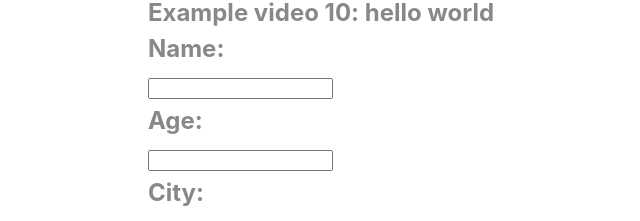
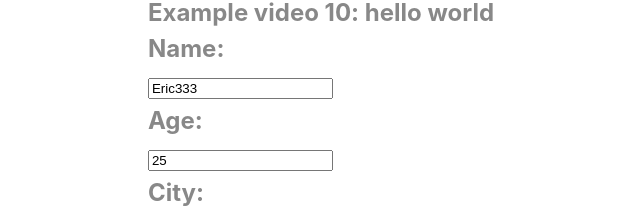
Before and after one commit to haryphamdev/react-ts-vite, a React (Vite) app: page / in a window 1280 px wide. Shown: the part 232-453 px from the top of the page, without its empty margins (319-959 px from the left). Built offline with nearby package versions, Linux system fonts and the light colour scheme.

Commit message:
video 15 complete

```diff
--- a/src/App.tsx
+++ b/src/App.tsx
@@ -28,7 +28,10 @@ function App() {
         </button>
       </div>
       <h2 className="read-the-docs">
-        <Video10 />
+        <Video10
+          defaultAge={25}
+          defautName={'Eric333'}
+        />
       </h2>
     </div>
   )
--- a/src/examples/Video10/Video10.tsx
+++ b/src/examples/Video10/Video10.tsx
@@ -12,11 +12,15 @@ interface IUser {
     city: string;
 }
 
-const Video10 = () => {
-
-    //todo: gán default value
-    const [name, setName] = useState<string>("");
-    const [age, setAge] = useState<number | string>("");
+interface IProps {
+    defautName: string;
+    defaultAge: number | string;
+}
+const Video10 = (props: IProps) => {
+    const { defautName, defaultAge } = props;
+    //todo: gán default value, đồng thời định nghĩa props cho component
+    const [name, setName] = useState<string>(defautName);
+    const [age, setAge] = useState<number | string>(defaultAge);
 
     const [city, setCity] = useState<string[]>(["Hà Nội", "Đà Nẵng", "Hồ Chí Minh"]);
 
```
